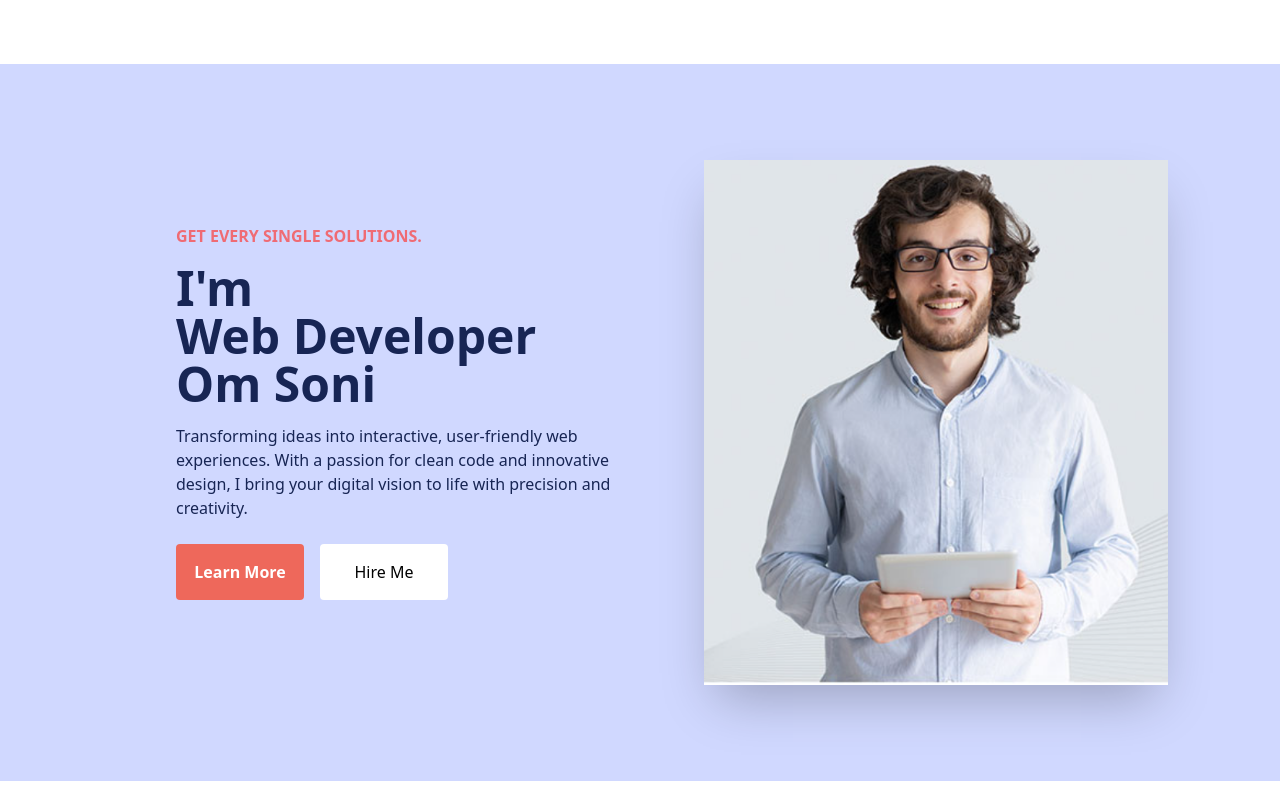
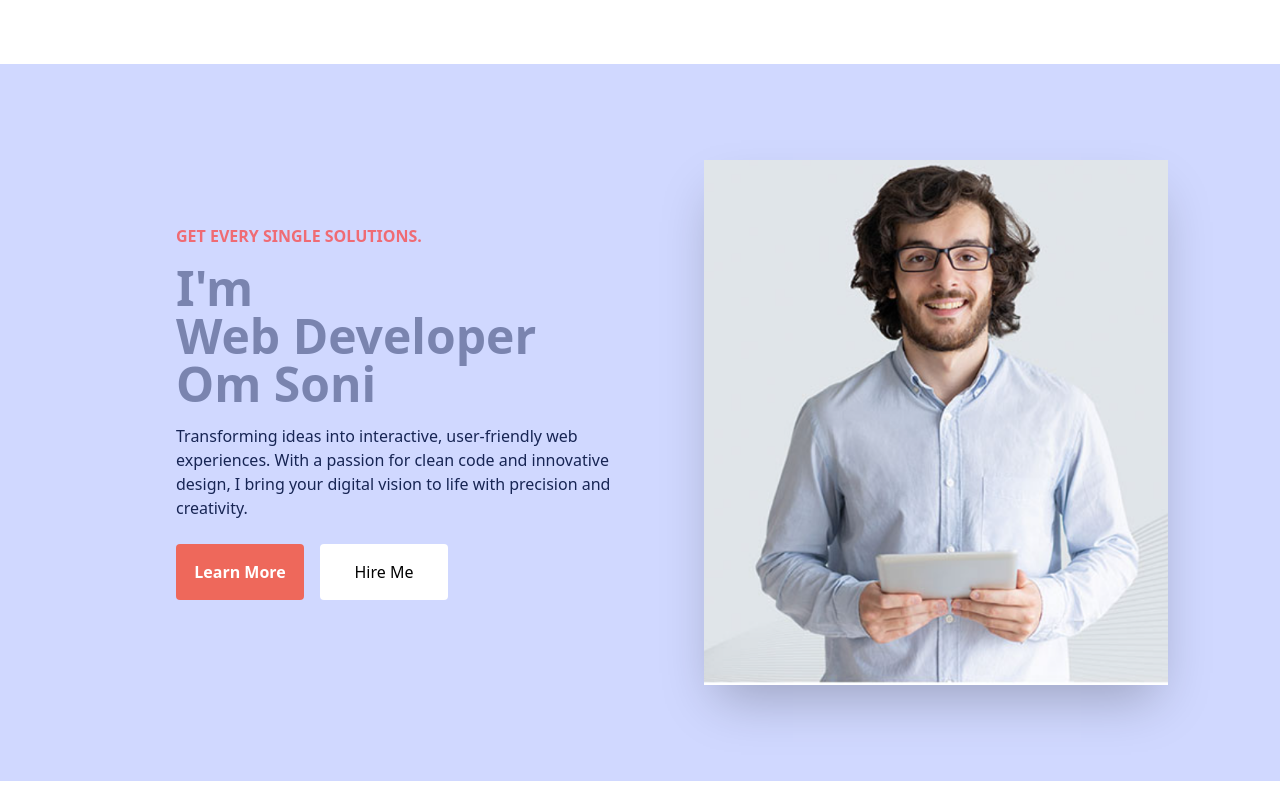
Before and after one commit to soniji03/my-portfolio-frontend, a React (Vite) app: page /dashboard in a window 1280 px wide. Built offline with nearby package versions, Linux system fonts and the light colour scheme.

Commit message:
add some effects

```diff
--- a/src/App.css
+++ b/src/App.css
@@ -1,42 +1,34 @@
-/* #root {
-  max-width: 1280px;
-  margin: 0 auto;
-  padding: 2rem;
-  text-align: center;
+.bounce {
+  animation: bounce 3s ease infinite;
 }
 
-.logo {
-  height: 6em;
-  padding: 1.5em;
-  will-change: filter;
-  transition: filter 300ms;
-}
-.logo:hover {
-  filter: drop-shadow(0 0 2em #646cffaa);
-}
-.logo.react:hover {
-  filter: drop-shadow(0 0 2em #61dafbaa);
-}
-
-@keyframes logo-spin {
-  from {
-    transform: rotate(0deg);
+@keyframes bounce {
+  0%, 20%, 50%, 80%, 100% {
+    transform: translateY(0);
   }
-  to {
-    transform: rotate(360deg);
+  40% {
+    transform: translateY(-30px);
+  }
+  60% {
+    transform: translateY(-15px);
   }
 }
 
-@media (prefers-reduced-motion: no-preference) {
-  a:nth-of-type(2) .logo {
-    animation: logo-spin infinite 20s linear;
+.fade {
+  animation: fade 5s ease-in-out infinite;
+}
+
+@keyframes fade {
+  0% {
+    opacity: 0;
+  }
+  20% {
+    opacity: 1;
+  }
+  80% {
+    opacity: 1;
+  }
+  100% {
+    opacity: 0;
   }
 }
-
-.card {
-  padding: 2em;
-}
-
-.read-the-docs {
-  color: #888;
-} */
--- a/src/components/pages/Dashboard.jsx
+++ b/src/components/pages/Dashboard.jsx
@@ -1,4 +1,5 @@
-import React from 'react'
+import React, { useEffect, useState } from 'react';
+import '../../App.css'
 
 function Dashboard() {
 
@@ -18,14 +19,17 @@ function Dashboard() {
   }
 
   return (
+
     <div id="dashboard" style={font} className="bg-[#D0D8FF] mt-16 lg:py-0">
       <div className="flex flex-col lg:flex-row justify-between mx-auto max-w-7xl w-full py-12 lg:py-24 px-4 lg:px-28">
         <div className="mb-8 lg:mb-0 lg:p-16">
           <div className="text-white max-w-md">
-            <h6 className="mb-4 font-bold text-[#ef6b74]">GET EVERY SINGLE SOLUTIONS.</h6>
-            <h1 className="text-3xl lg:text-5xl font-bold mb-4 text-blue-950">
-              I'm <br /> Web Developer <br /> Om Soni
-            </h1>
+          <h6 className="mb-4 font-bold bounce text-[#ef6b74]">GET EVERY SINGLE SOLUTIONS.</h6>
+      <h1 className="text-3xl lg:text-5xl font-bold mb-4 text-blue-950 fade">
+        <span className="block">I'm</span>
+        <span className="block">Web Developer</span>
+        <span className="block">Om Soni</span>
+      </h1>
             <p className="mb-6 text-blue-950 text-sm lg:text-base">
               Transforming ideas into interactive, user-friendly web experiences.
               With a passion for clean code and innovative design,
--- a/tailwind.config.js
+++ b/tailwind.config.js
@@ -6,6 +6,9 @@ export default {
   ],
   theme: {
     extend: {
+      spacing: {
+        '0.15em': '0.15em',
+      },
     },
   },
   variants: {},
```
